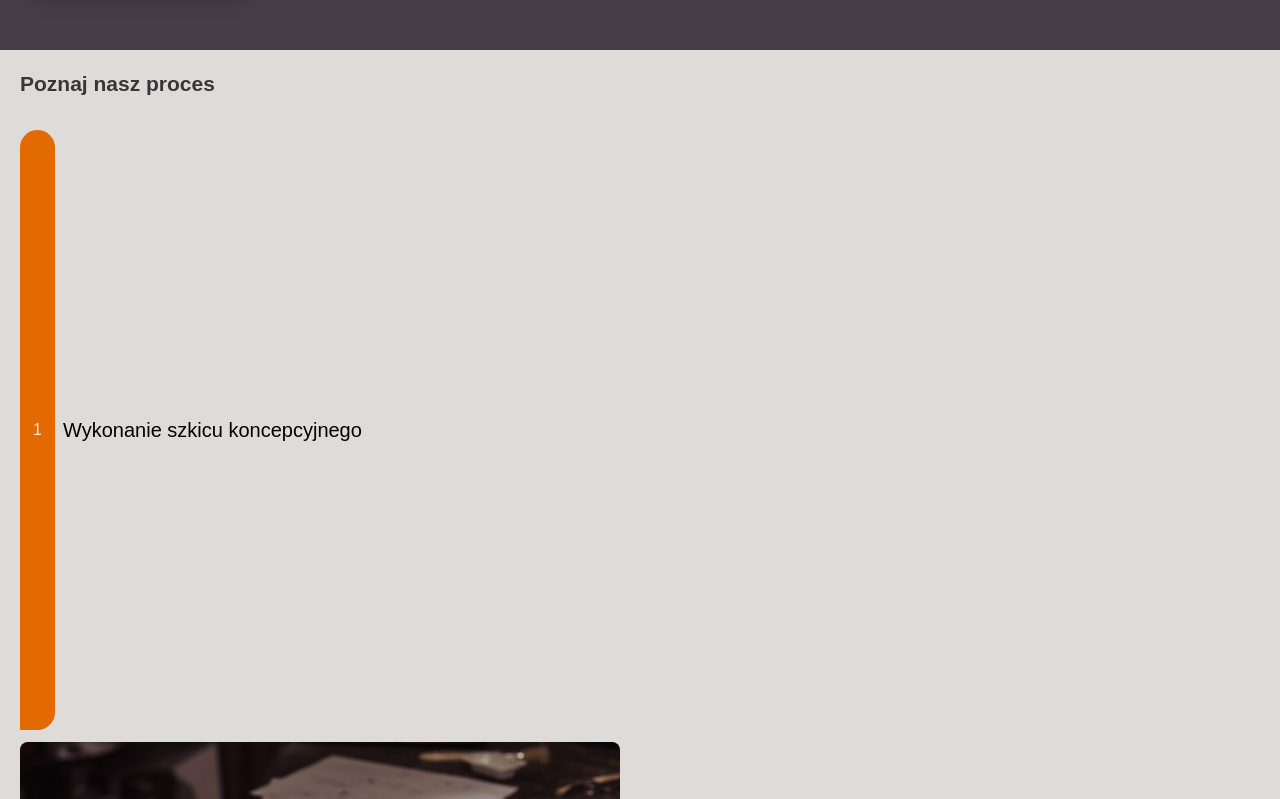
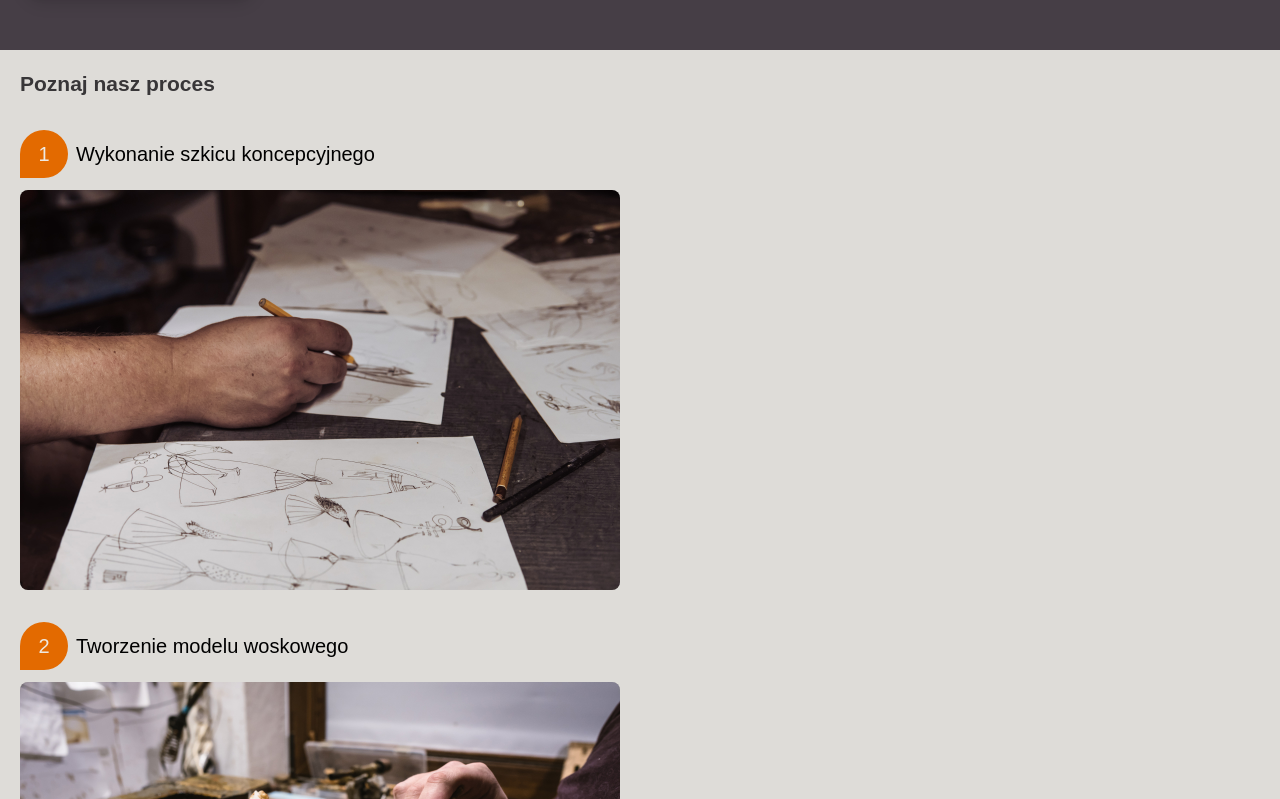
Before and after one commit to MarioLuigie/Odlew, a Next.js app: page /oferta in a window 1280 px wide. Shown: the part 1301-2100 px from the top of the page. Built offline with nearby package versions, Linux system fonts and the light colour scheme; no server answers.

Commit message:
Styles: Enlarge text for desktop version in Drop.tsx

```diff
--- a/src/components/pages/OfferPage.tsx
+++ b/src/components/pages/OfferPage.tsx
@@ -54,7 +54,7 @@ export default function OfferPage() {
 					{OfferImages.map((section, i) => (
 						<div key={i} className="flex flex-col gap-3 dp:max-w-[600px]">
 							<div className="flex justify-start items-center gap-2">
-								<Drop className='h-[600px]'>{i + 1}</Drop>
+								<Drop className='dp:min-w-12 dp:min-h-12 dp:text-xl'>{i + 1}</Drop>
 								<p className='dp:text-xl'>{section.title}</p>
 							</div>
 							{section.images.map((image, i) => (
```
